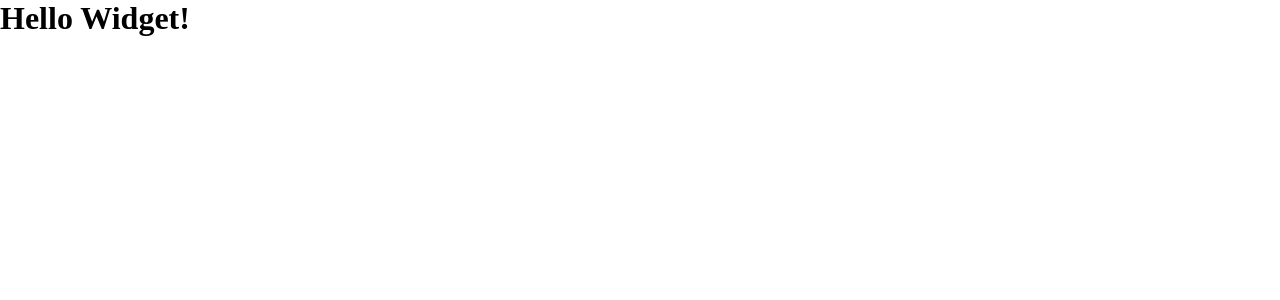
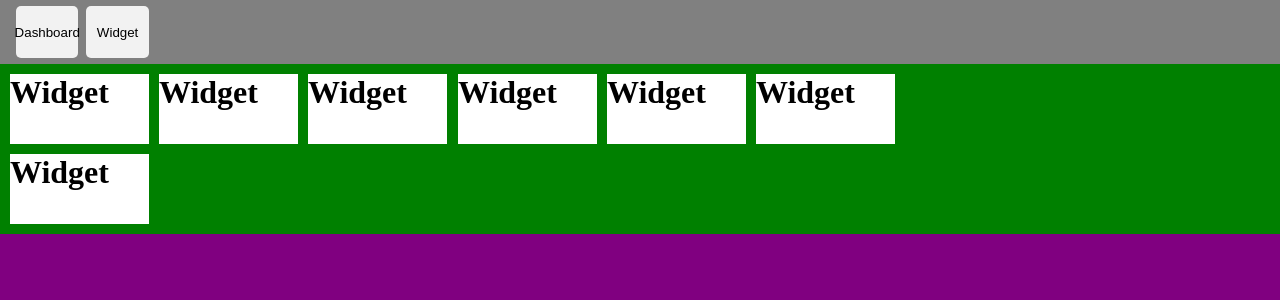
Before and after one commit to muryloandrade/widget-app, a React (Vite) app: page /widget in a window 1280 px wide. Shown: the top 300 px of the page. Built offline with nearby package versions, Linux system fonts and the light colour scheme.

Commit message:
structure widget

```diff
--- a/package.json
+++ b/package.json
@@ -12,12 +12,14 @@
   "dependencies": {
     "react": "^18.2.0",
     "react-dom": "^18.2.0",
+    "react-grid-layout": "^1.3.4",
     "react-router-dom": "^6.8.2",
     "styled-components": "^5.3.8"
   },
   "devDependencies": {
     "@types/react": "^18.0.27",
     "@types/react-dom": "^18.0.10",
+    "@types/react-grid-layout": "^1.3.2",
     "@types/styled-components": "^5.1.26",
     "@typescript-eslint/eslint-plugin": "^5.54.0",
     "@typescript-eslint/parser": "^5.54.0",
--- /dev/null
+++ b/src/Components/LayoutWidget/WidgetLayout.tsx
@@ -0,0 +1,84 @@
+import GridLayout from 'react-grid-layout'
+import { IWidget } from '../../interface/IWidget'
+import { useState } from 'react'
+
+
+export const WidgetLayout = () => {
+    const [layout, setLayout] = useState<IWidget[]>([])
+    const onLayoutChange = (layout: any): void => {
+        setLayout(layout)
+      }
+
+    const widgetFake = [
+        {
+            i: 'a',
+            x: 0,
+            y: 0,
+            w: 1,
+            h: 2,
+        },
+        {
+            i: 'b',
+            x: 2,
+            y: 0,
+            w: 1,
+            h: 2,
+        },
+        {
+            i: 'c',
+            x: 4,
+            y: 0,
+            w: 1,
+            h: 2,
+        },
+        {
+            i: 'd',
+            x: 6,
+            y: 0,
+            w: 1,
+            h: 2,
+        },
+        {
+            i: 'e',
+            x: 8,
+            y: 0,
+            w: 1,
+            h: 2,
+        },
+        {
+            i: 'f',
+            x: 10,
+            y: 0,
+            w: 1,
+            h: 2,
+        },
+        {
+            i: 'g',
+            x: 0,
+            y: 2,
+            w: 1,
+            h: 2,
+        },
+    ]
+    return(
+        <GridLayout
+              cols={12}
+              rowHeight={30}
+              width={1800}
+              layout={layout}
+              compactType='horizontal'
+              onLayoutChange={onLayoutChange}
+              >
+                {widgetFake.map((widget, i) => {
+                    return(
+                    <div key={i} data-grid={widget} style={{backgroundColor:"white"}}>
+                        <div>
+                            <h1>Widget</h1>
+                        </div>
+                    </div>
+                    )
+                }
+                )}
+        </GridLayout>
+    )
+}
--- /dev/null
+++ b/src/Components/MenuBar/Menu-styled.ts
@@ -0,0 +1,37 @@
+import styled from "styled-components";
+
+
+export const MenuBarDiv = styled.div`
+    background-color: grey;
+    width: 100%;
+    height: 4rem;
+    display: flex;
+    justify-content: space-between;
+`
+
+export const OrderButton = styled.div`
+    display: flex;
+    justify-content: start;
+    align-items: center;
+    width: 100%;
+    height: 100%;
+    padding: 0 1rem;
+    gap:8px;
+`
+
+export const ButtonMenuBar = styled.button`
+    background-color: #F2F2F2;
+    border: none;
+    border-radius: 5px;
+    width: 5%;
+    height: 80%;
+    display: flex;
+    justify-content: center;
+    align-items: center;
+    gap: 8px;
+    cursor: pointer;
+    transition: 0.2s;
+    &:hover{
+        background-color: #E5E5E5;
+    }
+`
--- a/src/Components/MenuBar/MenuBar.tsx
+++ b/src/Components/MenuBar/MenuBar.tsx
@@ -1,7 +1,21 @@
+import { useNavigate } from 'react-router-dom'
+import { ButtonMenuBar, MenuBarDiv, OrderButton } from './Menu-styled'
+
 export function MenuBar(): JSX.Element {
+  const navigate = useNavigate()
+
+
+
   return (
-    <div className="MenuBar">
-      <h1>MenuBar</h1>
-    </div>
+    <MenuBarDiv>
+      <OrderButton>
+        <ButtonMenuBar onClick={() => navigate('/')}>
+          Dashboard
+        </ButtonMenuBar>
+        <ButtonMenuBar onClick={() => navigate('/widget')}>
+          Widget
+        </ButtonMenuBar>
+      </OrderButton>
+    </MenuBarDiv>
   )
 }
--- a/src/Pages/Dashboard/Dashboard.tsx
+++ b/src/Pages/Dashboard/Dashboard.tsx
@@ -1,11 +1,33 @@
+import { MenuBar } from '../../Components/MenuBar/MenuBar'
 import './style.scss'
 
 export function Dashboard(): JSX.Element {
     return (
       <div className="DivDash">
-        <h1 style={{color:"white"}}>
-            teste
-        </h1>
+        <MenuBar/>
+        <div className='DashChild'>
+          <div className='titleDash'>
+            <h1>Projeto de Widget</h1>
+          </div>
+          <div className='descriptionDash'>
+            <p>
+              Olá!
+            </p>
+            <p>
+            Este projeto foi desenvolvido com o intuito de demonstrar o conhecimento em ReactJS, Typescript, Styled Components, React Router e React Hooks.
+            </p>
+          </div>
+          <div className='descriptionDash'>
+            <p>
+              Nesse projeto utilizei a biblioteca React Grid Layout para Desenvolver a etapa de Widget, onde o usuário pode realizar o CRUD nesses Widgets.
+            </p>
+          </div>
+          <div className='descriptionDash'>
+            <p>
+              Para Verificar os Widgets clique no botão Widget no MenuBar, você será redirecionado para página do mesmo!
+            </p>
+          </div>
+        </div>
       </div>
     )
   }
--- a/src/Pages/Dashboard/style.scss
+++ b/src/Pages/Dashboard/style.scss
@@ -1,5 +1,32 @@
 .DivDash{
-    background-color: black;
-    width: 100%;
-    height: 3rem;
+    background-color: rgb(63, 55, 55);
+    height: 100vh;
 }
+
+.DashChild{
+    background-color: grey;
+    width: 98%;
+    height: 90%;
+    margin: 10px;
+    border-radius: 10px;
+
+
+}
+
+.titleDash{
+    color: white;
+    font-size: 2em;
+    font-weight: bold;
+    font-family: system-ui, -apple-system, BlinkMacSystemFont, 'Segoe UI', Roboto, Oxygen, Ubuntu, Cantarell, 'Open Sans', 'Helvetica Neue', sans-serif;
+    align-items: center;
+    justify-content: center;
+    display: flex;
+}
+
+.descriptionDash{
+    color: white;
+    font-size: 1.5em;
+    font-weight: bold;
+    margin: 10px;
+    font-family: 'Segoe UI', Tahoma, Geneva, Verdana, sans-serif;
+}
--- a/src/Pages/Widget/Widget.tsx
+++ b/src/Pages/Widget/Widget.tsx
@@ -1,9 +1,14 @@
+import { WidgetLayout } from "../../Components/LayoutWidget/WidgetLayout";
+import { MenuBar } from "../../Components/MenuBar/MenuBar";
+import './style.scss'
+
 export function Widget(): JSX.Element {
   return (
-    <div>
-      <h1>
-        Hello Widget!
-      </h1>
+    <div className="DivWidget">
+      <MenuBar/>
+      <div className="WidgetChild">
+        <WidgetLayout/>
+      </div>
     </div>
   )
 }
--- /dev/null
+++ b/src/Pages/Widget/style.scss
@@ -0,0 +1,8 @@
+.DivWidget{
+    background-color: purple;
+    height: 100vh;
+}
+
+.WidgetChild{
+    background-color: green;
+}
--- /dev/null
+++ b/src/interface/IWidget.ts
@@ -0,0 +1,9 @@
+export interface IWidget {
+    // Type data for the react grid layout
+    h: number
+    i: string
+    fluid: boolean
+    w: number
+    x: number
+    y: number
+}
```
Also changed, not shown: src/Components/MenuBar/style.scss (deleted), 2 other files (tests, documents, lock files or other folders).
